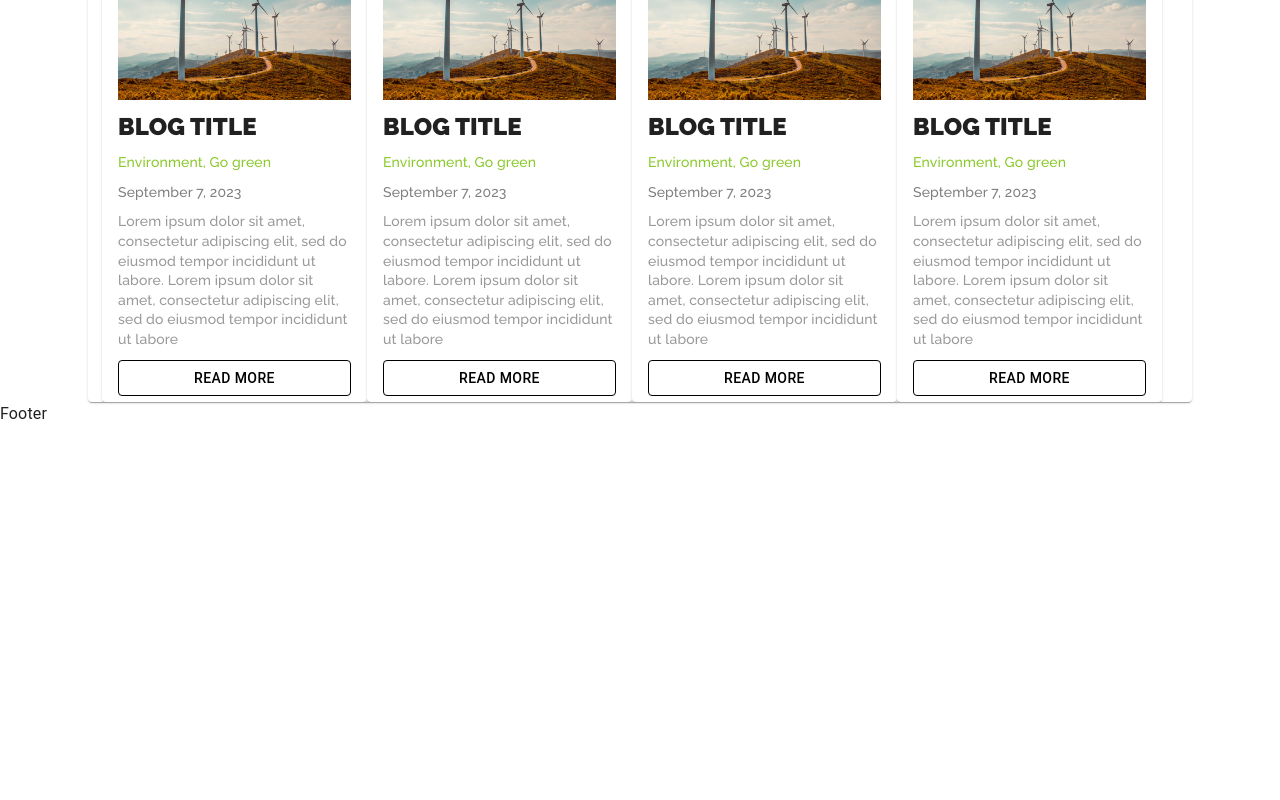
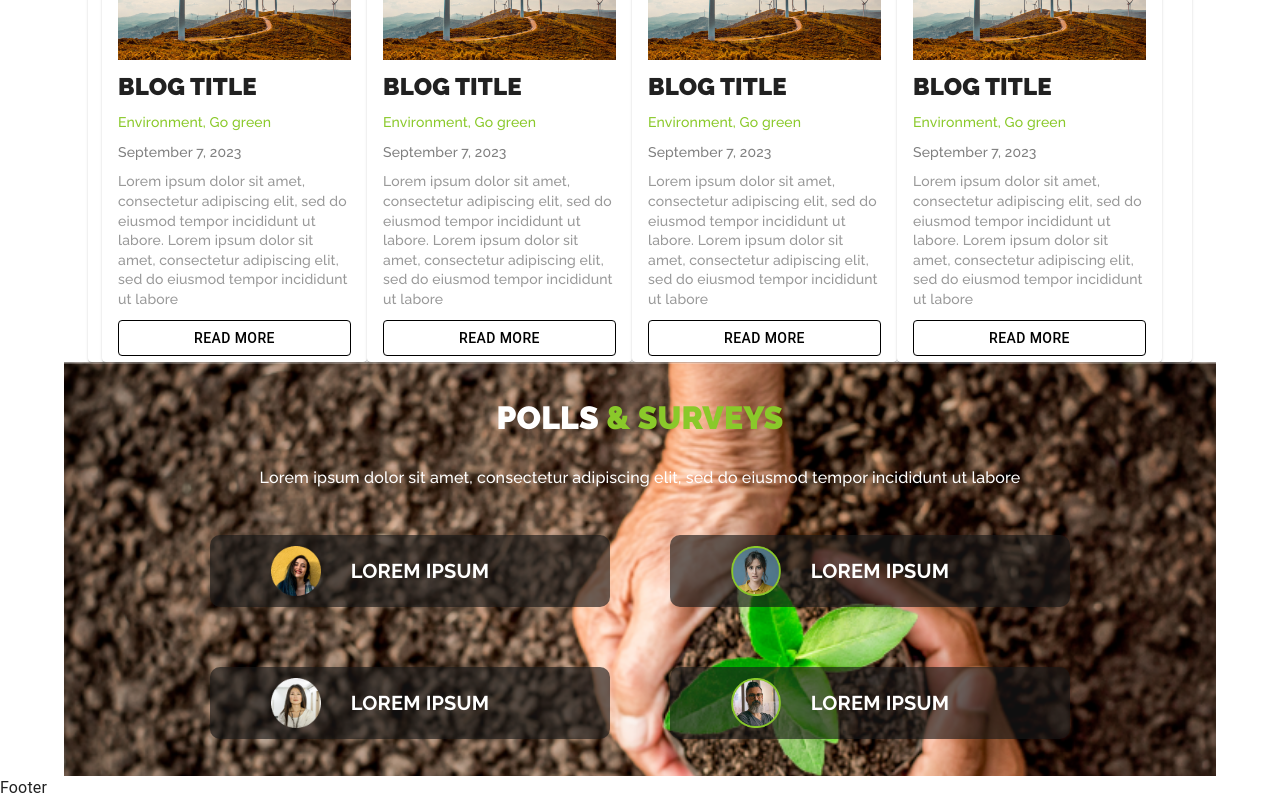
Before and after one commit to vavva1987/ecotour-project, a React (Create React App) app: page / in a window 1280 px wide. Shown: the part 2337-3137 px from the top of the page. Before the commit the page ends 2763 px from the top, so only its background shows below. Built offline with nearby package versions, Linux system fonts and the light colour scheme.

Commit message:
added Section container

```diff
--- a/src/components/BigBlogPosts/BigBlogPost.tsx
+++ b/src/components/BigBlogPosts/BigBlogPost.tsx
@@ -30,7 +30,7 @@ const BigBlogPost = (props: Props) => {
             </Container>
             <Container maxWidth="lg" className="blog-post-content">
                 <Container maxWidth="md" className="blog-post-img">
-                    <img src="../images/img(1).png" alt="" />
+                    <img src="../images/img-1.png" alt="" />
                 </Container>
                 <Container
                     maxWidth="xs"
--- a/src/components/BigBlogPosts/BigBlogPostCard.tsx
+++ b/src/components/BigBlogPosts/BigBlogPostCard.tsx
@@ -1,25 +1,16 @@
-import { Button, Container } from '@mui/material'
+import { Button, Card, CardContent, Container } from '@mui/material'
+import './BigBlogPost.scss'
 
 type Props = {}
 
 const BigBlogPostCard = (props: Props) => {
     return (
-        <Container
-            maxWidth="md"
-            sx={{
-                padding: '20px',
-                margin: '0 auto',
-                display: 'flex',
-                justifyContent: 'center',
-            }}
-        >
-            <Container
-                maxWidth="md"
+        <Container maxWidth="lg">
+            <Card
                 sx={{ display: 'flex', justifyContent: 'center' }}
                 className="big-blog-post-card"
             >
-                <Container
-                    maxWidth="md"
+                <CardContent
                     className="card-1"
                     sx={{ display: 'flex', alignItems: 'center' }}
                 >
@@ -51,8 +42,8 @@ const BigBlogPostCard = (props: Props) => {
                             Read More
                         </Button>
                     </div>
-                </Container>
-                <Container className="card-2">
+                </CardContent>
+                <CardContent className="card-2">
                     <div className="card-img">
                         <img src="../images/men-children.png" alt="" />
                     </div>
@@ -81,8 +72,8 @@ const BigBlogPostCard = (props: Props) => {
                             Read More
                         </Button>
                     </div>
-                </Container>
-            </Container>
+                </CardContent>
+            </Card>
         </Container>
     )
 }
--- /dev/null
+++ b/src/components/SectionTitle/SectionContainer.tsx
@@ -0,0 +1,93 @@
+import { Container, Link } from '@mui/material'
+import './SectionTitle.scss'
+
+type Props = {}
+
+const SectionContainer = (props: Props) => {
+    return (
+        <Container maxWidth="lg" className="section-container">
+            <div className="section-container-img"></div>
+            <div className="section-container-title">
+                <h2>
+                    Polls <span>& Surveys</span>
+                </h2>
+                <p className="section-container-txt">
+                    Lorem ipsum dolor sit amet, consectetur adipiscing elit, sed
+                    do eiusmod tempor incididunt ut labore{' '}
+                </p>
+            </div>
+            <Container
+                className="section-survey-options"
+                maxWidth="sm"
+                sx={{
+                    display: 'flex',
+                    justifyContent: 'center',
+                    color: 'white',
+                }}
+            >
+                <div className="survey-options">
+                    <Link
+                        className="survey-options-link"
+                        sx={{
+                            textDecoration: 'none',
+                            color: 'white',
+                            margin: '30px',
+                            display: 'flex',
+                            justifyContent: 'center',
+                            alignItems: 'center',
+                        }}
+                    >
+                        <img src="/images/avatar.png" alt="" />
+                        <span>Lorem ipsum</span>
+                    </Link>
+                    <Link
+                        className="survey-options-link"
+                        sx={{
+                            textDecoration: 'none',
+                            color: 'white',
+                            margin: '30px',
+                            display: 'flex',
+                            justifyContent: 'center',
+                            alignItems: 'center',
+                        }}
+                    >
+                        <img src="/images/avatar(1).png" alt="" />
+                        <span>Lorem ipsum</span>
+                    </Link>
+                </div>
+                <div className="survey-options">
+                    <Link
+                        className="survey-options-link"
+                        sx={{
+                            textDecoration: 'none',
+                            color: 'white',
+                            margin: '30px',
+                            display: 'flex',
+                            justifyContent: 'center',
+                            alignItems: 'center',
+                        }}
+                    >
+                        <img src="/images/avatar(2).png" alt="" />
+                        <span>Lorem ipsum</span>
+                    </Link>
+                    <Link
+                        className="survey-options-link"
+                        sx={{
+                            textDecoration: 'none',
+                            color: 'white',
+                            margin: '30px',
+                            display: 'flex',
+                            justifyContent: 'center',
+                            alignItems: 'center',
+                        }}
+                    >
+                        <img src="/images/avatar(3).png" alt="" />
+                        <span>Lorem ipsum</span>
+                    </Link>
+                </div>
+            </Container>
+        </Container>
+    )
+}
+
+export default SectionContainer
--- a/src/components/SectionTitle/SectionTitle.scss
+++ b/src/components/SectionTitle/SectionTitle.scss
@@ -97,3 +97,64 @@
         line-height: 140.625%;
     }
 }
+
+.section-container {
+    height: 414px;
+    background-image: url(../../../public/images/img-1.png);
+    background-repeat: no-repeat;
+    background-size: cover;
+    display: flex;
+
+    flex-direction: column;
+    justify-content: center;
+    flex-shrink: 0;
+
+    .section-container-title {
+        color: #ffffff;
+        font-family: Raleway;
+        font-style: normal;
+        display: block;
+        text-align: center;
+        h2 {
+            font-size: 32px;
+            font-weight: 900;
+            line-height: 140.625%;
+            text-transform: uppercase;
+            span {
+                color: #8ac92a;
+            }
+        }
+        p {
+            font-size: 16px;
+            font-weight: 500;
+            line-height: 140.625%;
+        }
+    }
+
+    .survey-options {
+        display: flex;
+        flex-direction: column;
+
+        .survey-options-link {
+            width: 400px;
+            height: 72px;
+            background-color: #181818a2;
+            border-radius: 10px;
+        }
+
+        img {
+            width: 50px;
+            height: 50px;
+            margin-left: -60px;
+        }
+        span {
+            margin-left: 30px;
+            font-family: Raleway;
+            font-size: 20px;
+            font-style: normal;
+            font-weight: 700;
+            line-height: 140.625%;
+            text-transform: uppercase;
+        }
+    }
+}
--- a/src/layout/Main.tsx
+++ b/src/layout/Main.tsx
@@ -2,6 +2,7 @@ import { Container } from '@mui/material'
 import BigBlogPost from 'components/BigBlogPosts/BigBlogPost'
 import BigBlogPostCard from 'components/BigBlogPosts/BigBlogPostCard'
 import MainSmContainer from 'components/MainSmContainer/MainSmContainer'
+import SectionContainer from 'components/SectionTitle/SectionContainer'
 import SectionTitle from 'components/SectionTitle/SectionTitle'
 
 type Props = {}
@@ -13,6 +14,7 @@ const Main = (props: Props) => {
             <BigBlogPost />
             <BigBlogPostCard />
             <SectionTitle />
+            <SectionContainer />
         </Container>
     )
 }
```
Also changed, not shown: public/images/img-1.png (renamed from public/images/img(1).png).
